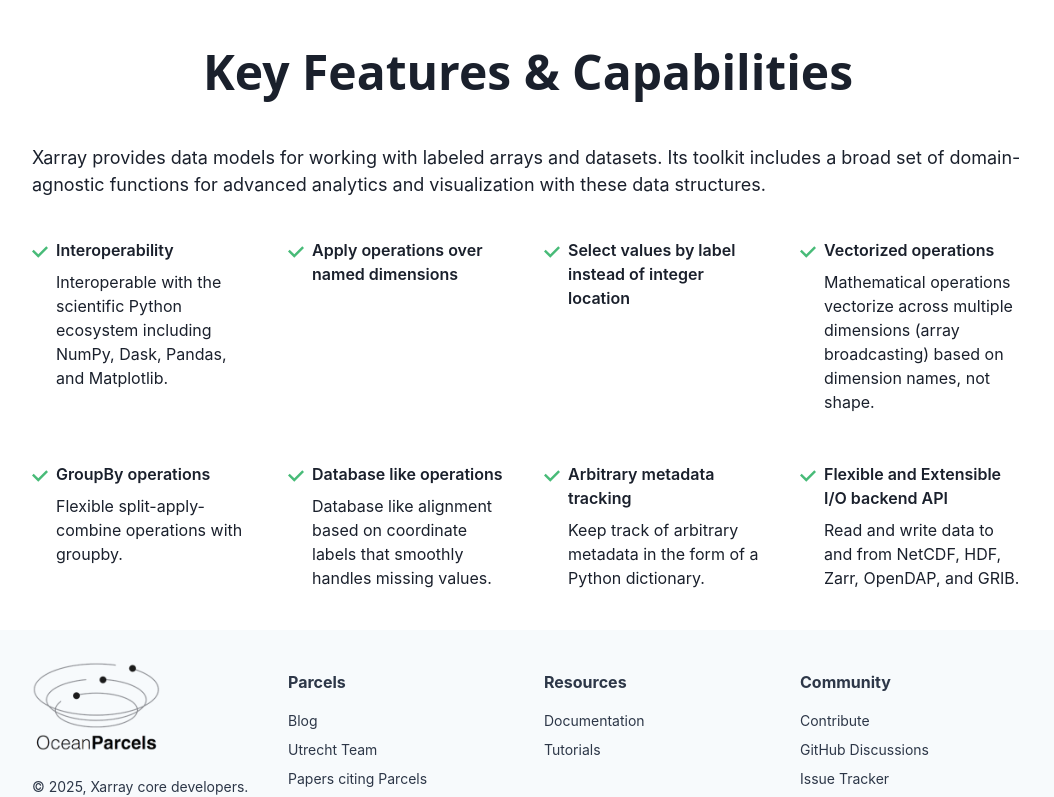
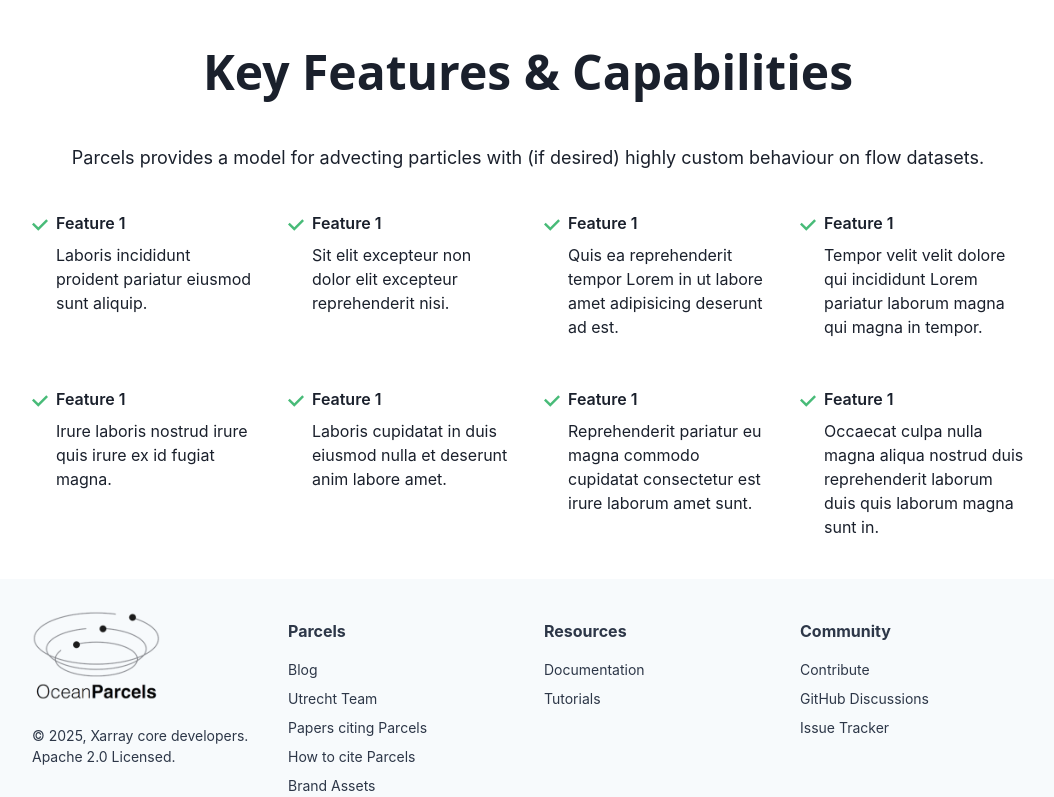
Before and after one commit to OceanParcels/oceanparcels_website, a Next.js app: page / in a window 1280 px wide. Shown: the part 985-1782 px from the top of the page, without its empty margins (112-1166 px from the left). Built offline with nearby package versions, Linux system fonts and the light colour scheme.

Commit message:
update features with placeholder and update homepage image

```diff
--- a/src/components/features.js
+++ b/src/components/features.js
@@ -22,10 +22,8 @@ export const Features = () => {
           Key Features & Capabilities
         </Heading>
         <Text fontSize={'lg'}>
-          Xarray provides data models for working with labeled arrays and
-          datasets. Its toolkit includes a broad set of domain-agnostic
-          functions for advanced analytics and visualization with these data
-          structures.
+          Parcels provides a model for advecting particles with (if desired)
+          highly custom behaviour on flow datasets.
         </Text>
 
         <SimpleGrid columns={{ base: 1, md: 2, lg: 4 }} spacing={8} my={8}>
--- a/src/data/features.js
+++ b/src/data/features.js
@@ -1,35 +1,35 @@
 export const Features = [
   // TODO: Update this data
   {
-    title: 'Interoperability',
-    text: 'Interoperable with the scientific Python ecosystem including NumPy, Dask, Pandas, and Matplotlib.',
+    title: 'Feature 1',
+    text: 'Laboris incididunt proident pariatur eiusmod sunt aliquip.',
   },
   {
-    title: 'Apply operations over named dimensions',
-    text: '',
+    title: 'Feature 1',
+    text: 'Sit elit excepteur non dolor elit excepteur reprehenderit nisi.',
   },
   {
-    title: 'Select values by label instead of integer location',
-    text: '',
+    title: 'Feature 1',
+    text: 'Quis ea reprehenderit tempor Lorem in ut labore amet adipisicing deserunt ad est.',
   },
   {
-    title: 'Vectorized operations',
-    text: 'Mathematical operations vectorize across multiple dimensions (array broadcasting) based on dimension names, not shape.',
+    title: 'Feature 1',
+    text: 'Tempor velit velit dolore qui incididunt Lorem pariatur laborum magna qui magna in tempor.',
   },
   {
-    title: 'GroupBy operations',
-    text: ' Flexible split-apply-combine operations with groupby.',
+    title: 'Feature 1',
+    text: 'Irure laboris nostrud irure quis irure ex id fugiat magna.',
   },
   {
-    title: 'Database like operations',
-    text: 'Database like alignment based on coordinate labels that smoothly handles missing values.',
+    title: 'Feature 1',
+    text: 'Laboris cupidatat in duis eiusmod nulla et deserunt anim labore amet.',
   },
   {
-    title: 'Arbitrary metadata tracking',
-    text: 'Keep track of arbitrary metadata in the form of a Python dictionary.',
+    title: 'Feature 1',
+    text: 'Reprehenderit pariatur eu magna commodo cupidatat consectetur est irure laborum amet sunt.',
   },
   {
-    title: 'Flexible and Extensible I/O backend API',
-    text: 'Read and write data to and from NetCDF, HDF, Zarr, OpenDAP, and GRIB.',
+    title: 'Feature 1',
+    text: 'Occaecat culpa nulla magna aliqua nostrud duis reprehenderit laborum duis quis laborum magna sunt in.',
   },
 ]
```
Also changed, not shown: src/components/hero-banner.js (+2 -2 lines).
